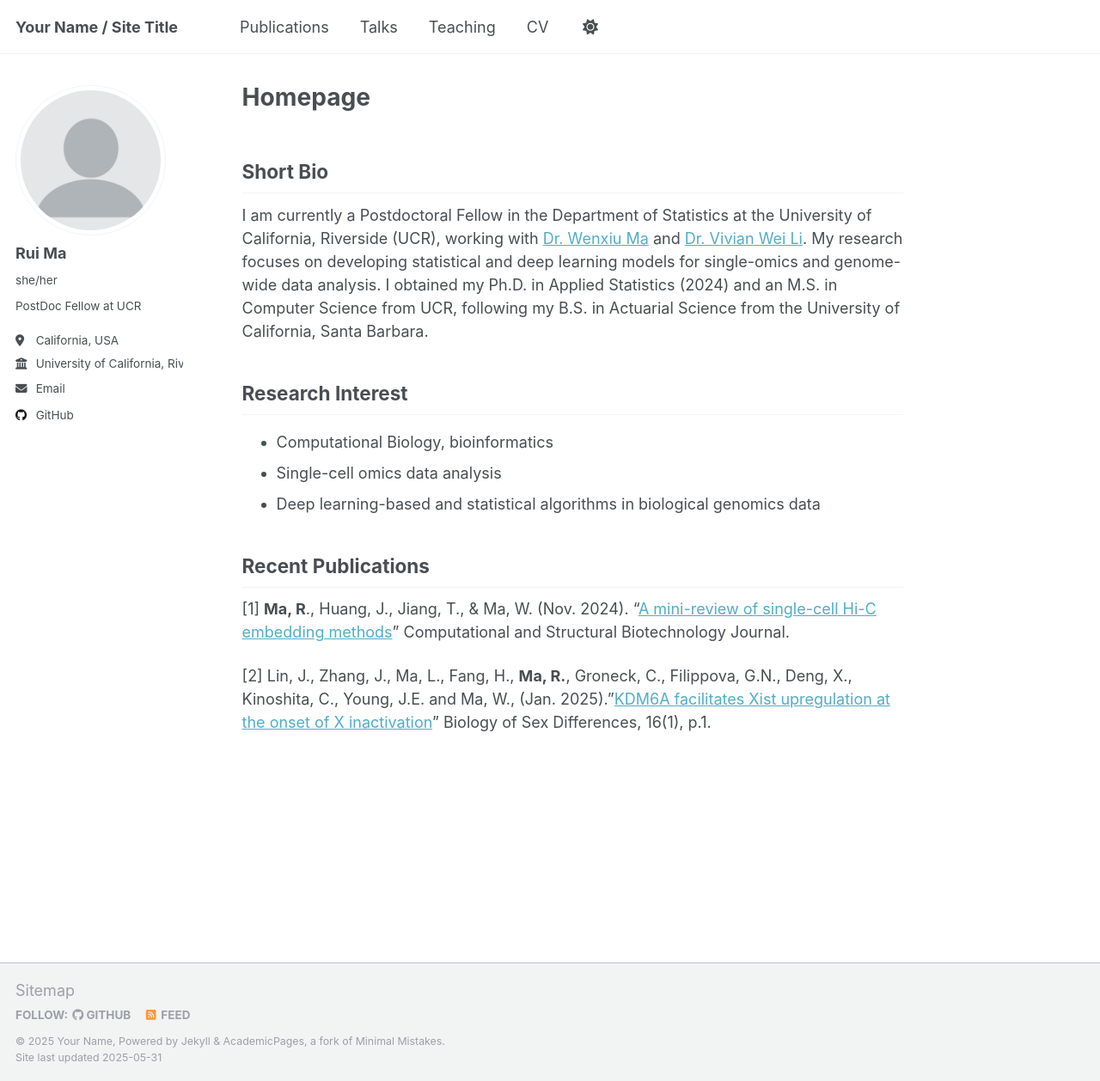
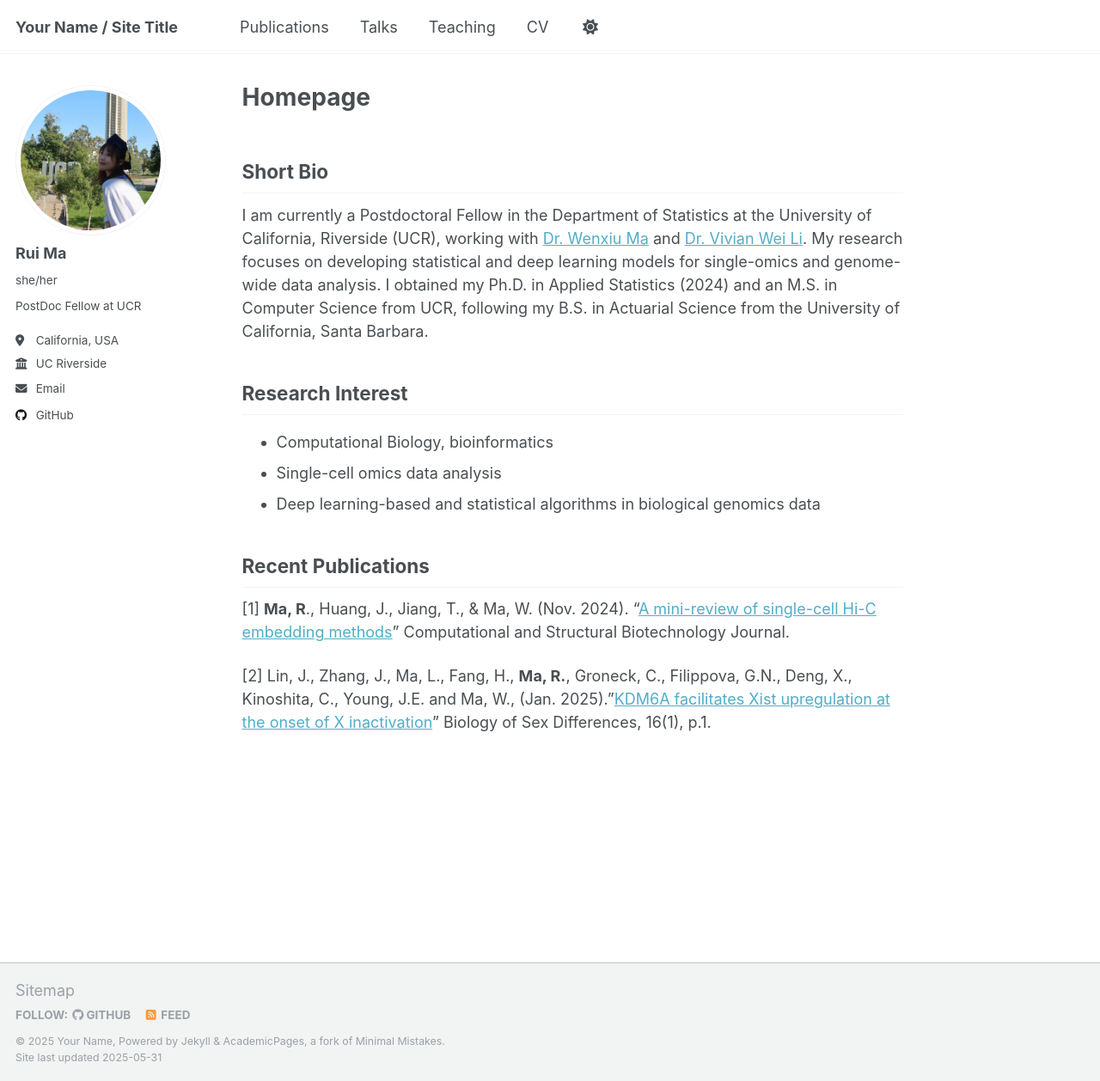
Before and after one commit to rma045/ruima, a Jekyll site: the page built from _pages/about.md, in a window 1280 px wide and 1258 px high. Shown: the whole window at 86% size. Built offline with Jekyll 4.4.1, drawn with Linux system fonts in a browser that asks for light colours.

Commit message:
Update _config.yml

```diff
--- a/_config.yml
+++ b/_config.yml
@@ -22,12 +22,12 @@ repository               : "academicpages/academicpages.github.io"
 #               Additional customization can be done by editing /_includes/author-profile.html
 author:
   # Biographic information
-  avatar           : "profile.png"
+  avatar           : "profile.jpg"
   name             : "Rui Ma"
   pronouns         : "she/her"
   bio              : "PostDoc Fellow at UCR"
   location         : "California, USA"
-  employer         : "University of California, Riverside"
+  employer         : "UC Riverside"
   uri              : # URL
   email            : "rma045@ucr.edu"
 
```
